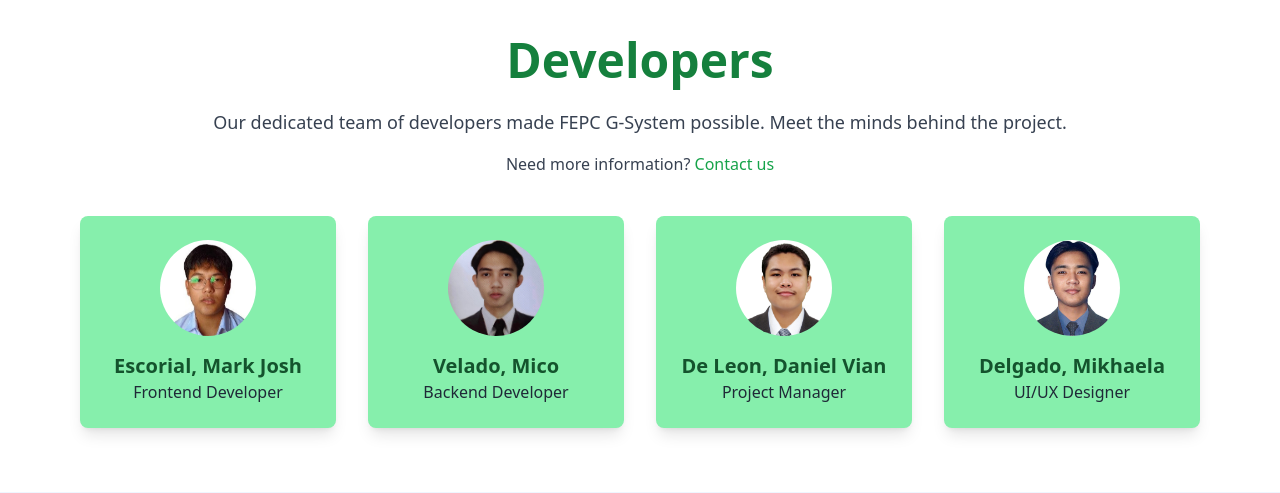
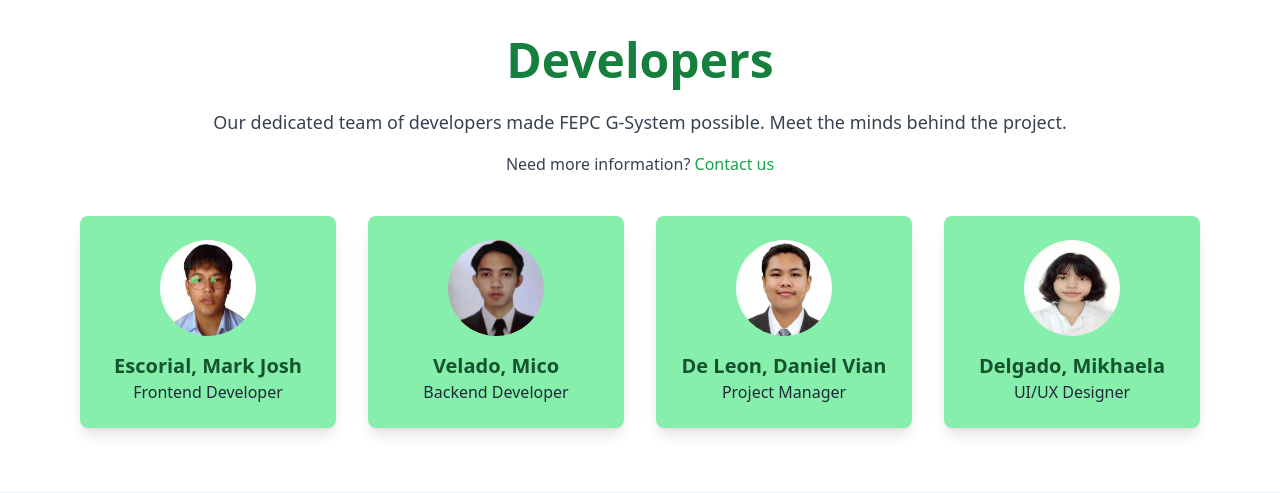
Before and after one commit to YoungSlicer098/FEPC_G-System, a Django app: page /about/ in a window 1280 px wide. Shown: the part 828-1321 px from the top of the page. Run offline with Django 5.2, Linux system fonts and the light colour scheme; some libraries are stand-ins or nearby versions.

Commit message:
pic ni mikha

```diff
--- a/attendance/templates/Home/about.html
+++ b/attendance/templates/Home/about.html
@@ -85,7 +85,7 @@
             </div>
             <!-- Developer 4 -->
             <div class="bg-green-300 shadow-lg rounded-lg p-6 w-64 text-center hover:shadow-green-400 transition-shadow duration-300">
-                <img src="{% static 'assets/dev3.jpg' %}" alt="Developer 3" class="w-24 h-24 mx-auto rounded-full mb-4" />
+                <img src="{% static 'assets/mikha.jpg' %}" alt="Developer 4" class="w-24 h-24 mx-auto rounded-full mb-4" />
                 <h3 class="text-xl font-semibold text-green-900">Delgado, Mikhaela </h3>
                 <p class="text-gray-800">UI/UX Designer</p>
             </div>
```
Also changed, not shown: attendance/templates/Home/assets/mikha.jpg (added).
